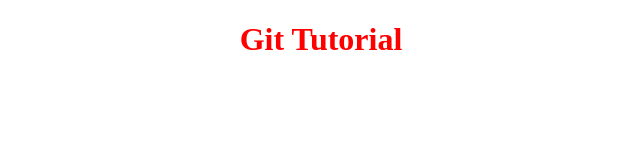
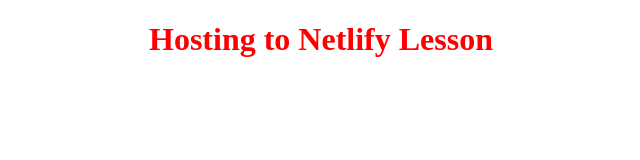
Before and after one commit to sjalcidor/Shecodes, a plain HTML site: page index.html in a window 1280 px wide. Shown: the whole page, without its empty margins (319-959 px from the left). Drawn offline with Linux system fonts and the light colour scheme.

Commit message:
Changed h1

```diff
--- a/index.html
+++ b/index.html
@@ -8,7 +8,7 @@
     <link rel="stylesheet" href="src/style.css" />
   </head>
   <body>
-    <h1>Git Tutorial</h1>
+    <h1>Hosting to Netlify Lesson</h1>
   </body>
   <script src="src/script.js"></script>
 </html>
```
